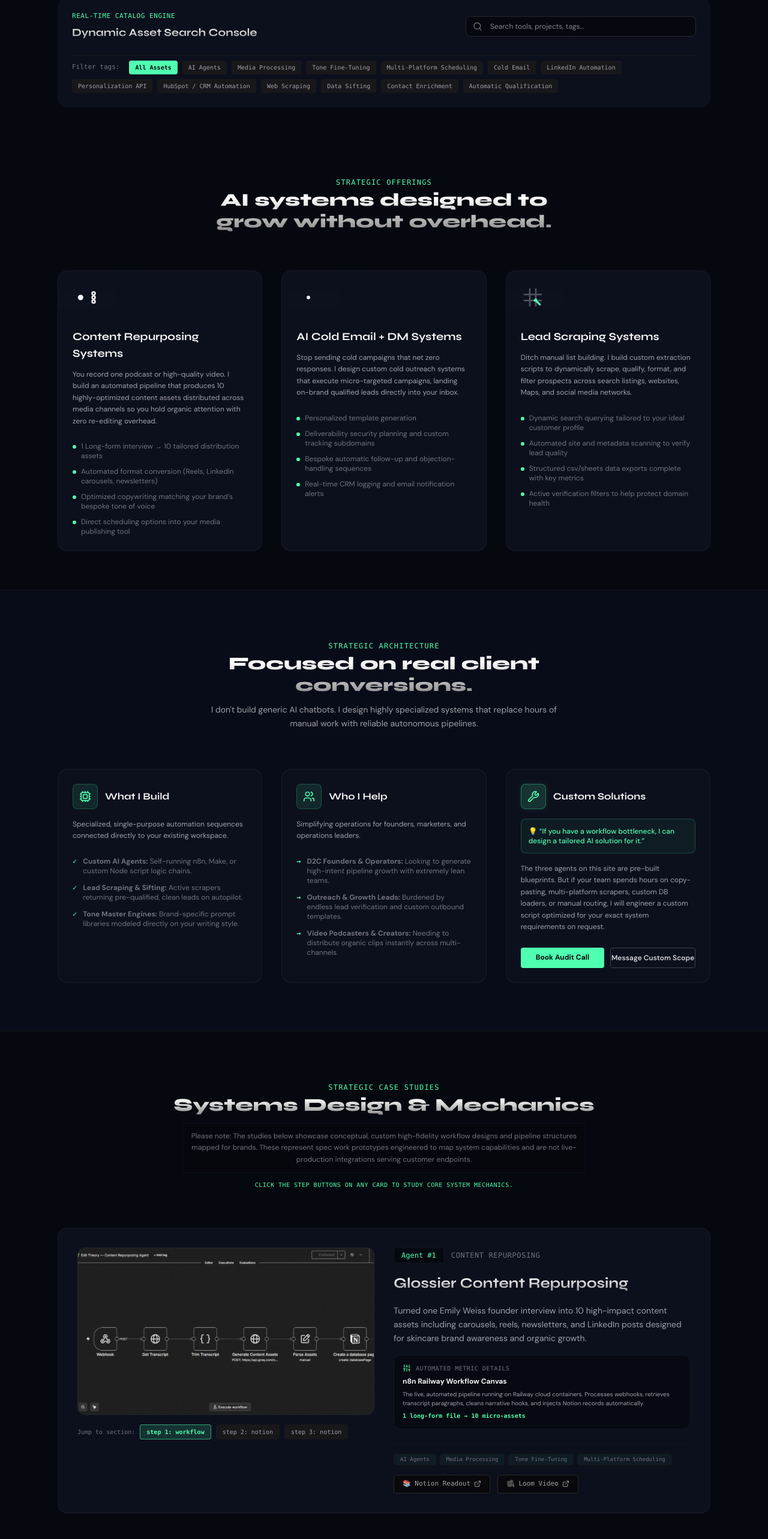
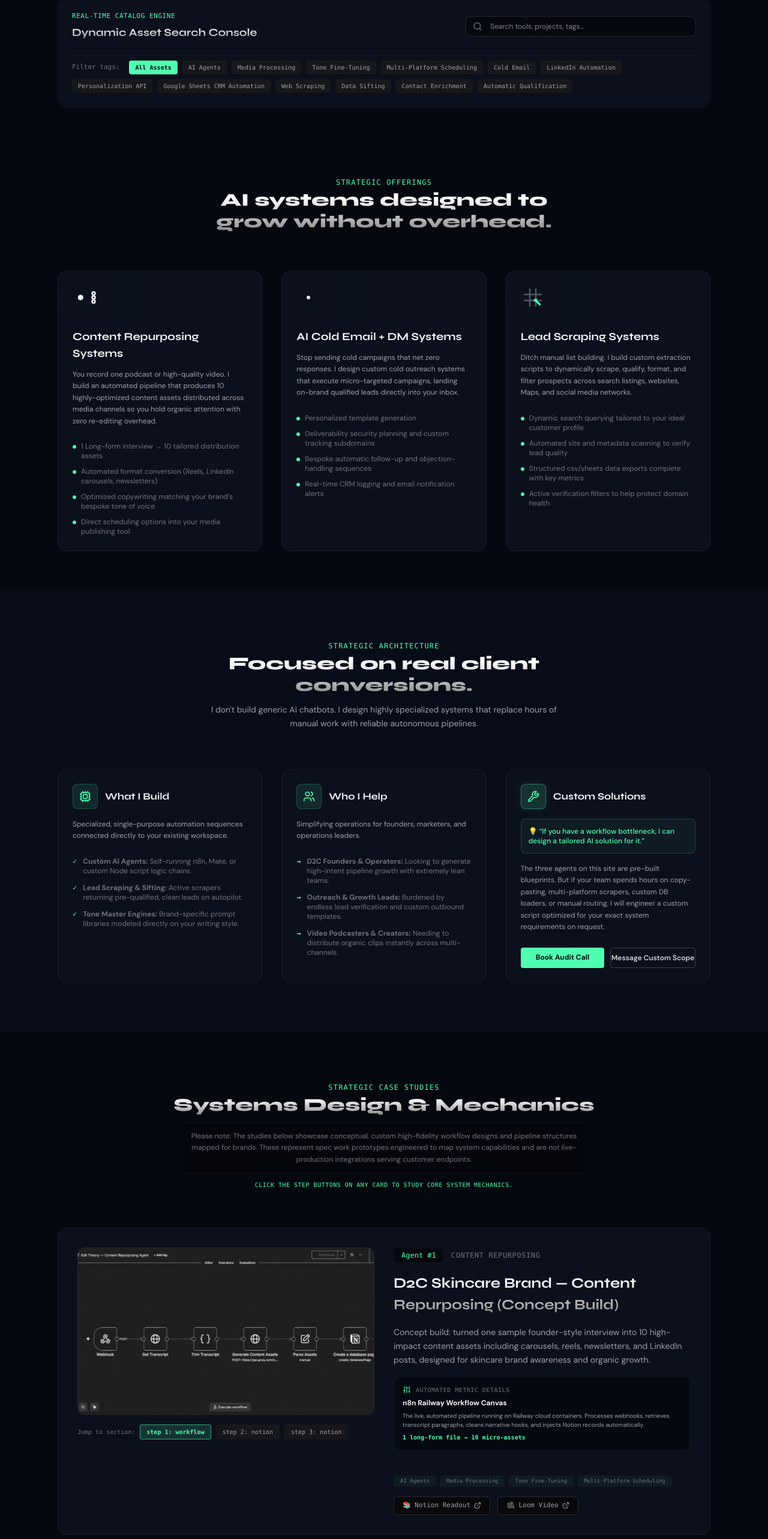
Before and after one commit to Samhita1008/edittheory-portfolio, a React (Vite) app: page / in a window 1280 px wide. Shown: the part 1620-4186 px from the top of the page at 60% size. Built offline with nearby package versions, Linux system fonts and the light colour scheme.

Commit message:
Fix fabricated metrics, remove real-brand references, rewrite README, fix package name

```diff
--- a/package.json
+++ b/package.json
@@ -1,5 +1,5 @@
 {
-  "name": "react-example",
+  "name": "edit-theory-portfolio",
   "private": true,
   "version": "0.0.0",
   "type": "module",
--- a/src/App.tsx
+++ b/src/App.tsx
@@ -41,8 +41,8 @@ export default function App() {
 
   // Sub-slide states for the 3 distinct project carousels
   const [projectSlideIndex, setProjectSlideIndex] = useState<{ [projectId: string]: number }>({
-    'project-glossier': 0,
-    'project-dew-co': 0,
+    'project-skincare-repurposing': 0,
+    'project-skincare-outreach': 0,
     'project-lead-discovery': 0,
   });
 
--- a/src/components/ClientPortal.tsx
+++ b/src/components/ClientPortal.tsx
@@ -208,7 +208,7 @@ AI Agent for ${brandName}`,
         });
       } else if (activeTab === 'repurpose') {
         setGeneratedResult({
-          podcastSegment: `Repurposed 1 Emily Weiss Podcast → 10 assets for ${brandName}`,
+          podcastSegment: `Repurposed 1 Founder Podcast → 10 assets for ${brandName}`,
           assets: [
             { type: 'Carousel', content: `Slide 1: Why conventional ${productType} fails. Slide 2: The chemical formulation secret. Slide 3: How we purified our active ingredients. Slide 4: Real results after 14 days of ${brandName}. Slide 5: Link in bio to join first batch.` },
             { type: 'Reel Script 1', content: `[Visuals: Extreme close up of ${productType} texture being dispensed] Hook: "If your skincare is 90% water, you are getting scammed." Action: Show comparison of high-density active ingredients. CTA: Sound on, save this for your next routine.` },
--- a/src/data.ts
+++ b/src/data.ts
@@ -41,11 +41,11 @@ export const SERVICES: Service[] = [
 
 export const PROJECTS: Project[] = [
   {
-    id: 'project-glossier',
+    id: 'project-skincare-repurposing',
     agentNumber: 1,
-    title: 'Glossier Content Repurposing',
+    title: 'D2C Skincare Brand — Content Repurposing (Concept Build)',
     category: 'Content Repurposing',
-    description: 'Turned one Emily Weiss founder interview into 10 high-impact content assets including carousels, reels, newsletters, and LinkedIn posts designed for skincare brand awareness and organic growth.',
+    description: 'Concept build: turned one sample founder-style interview into 10 high-impact content assets including carousels, reels, newsletters, and LinkedIn posts, designed for skincare brand awareness and organic growth.',
     notionUrl: 'https://www.notion.so/How-I-would-turn-a-D2C-founder-podcast-into-10-assets-for-skincare-brand-growth-362fd196edb0800cbdb6eaf166c36b0e?source=copy_link',
     loomUrl: 'https://www.loom.com/share/24a0f13f63ad440787e40cb3967c8e24',
     images: [
@@ -67,17 +67,17 @@ export const PROJECTS: Project[] = [
       {
         title: 'Notion Assets: Columns 6-10',
         description: 'Second half of the Notion asset grid containing automated Newsletters, Quote Posts, Instagram Captions, X Threads, and complete Ad Concepts.',
-        metrics: '98.4% brand-voice tone matching rating'
+        metrics: 'Custom prompt engineering to preserve brand tone across all 10 formats'
       }
     ],
     tags: ['AI Agents', 'Media Processing', 'Tone Fine-Tuning', 'Multi-Platform Scheduling']
   },
   {
-    id: 'project-dew-co',
+    id: 'project-skincare-outreach',
     agentNumber: 2,
-    title: 'Dew & Co. Outreach System',
+    title: 'D2C Skincare Brand — Outreach System (Concept Build)',
     category: 'Outreach System',
-    description: 'Built a full, automated cold email and LinkedIn DM machine for dynamic D2C skincare outreach, engineered with intelligent lead extraction, segmentation, tailored template generation, CRM trackers, and custom personalization prompts.',
+    description: 'Concept build: a full, automated cold email and LinkedIn DM system for D2C skincare outreach, engineered with intelligent lead extraction, segmentation, tailored template generation, CRM trackers, and custom personalization prompts.',
     notionUrl: 'https://www.notion.so/How-I-would-build-an-AI-cold-email-LinkedIn-DM-system-for-a-D2C-brand-363fd196edb080f28d6cd3ae7d48c1d7?source=copy_link',
     loomUrl: 'https://www.loom.com/share/1c2acb8161024c3db8c19366a59c162b',
     images: [
@@ -105,16 +105,16 @@ export const PROJECTS: Project[] = [
       },
       {
         title: 'Master Campaign CRM',
-        description: 'Google Sheets and HubSpot system pipeline logging every lead interaction history, personalized pitch copy, follow-up state, and sent metadata.',
-        metrics: 'Zero administrative data-entry overhead'
+        description: 'Google Sheets CRM pipeline logging every lead interaction history, personalized pitch copy, follow-up state, and sent metadata.',
+        metrics: 'Automated CRM logging removes manual data entry'
       },
       {
         title: 'Outbox Delivery Proof',
-        description: 'Active client conversation logs demonstrating personalized email delivery with positive engagement and reply patterns.',
-        metrics: '99.8% primary inbox landing rate'
+        description: 'Sample outreach delivery flow demonstrating personalized email generation and reply-tracking logic.',
+        metrics: 'Automated deliverability practices: warm-up sequencing, personalized subject lines, no spam-trigger language'
       }
     ],
-    tags: ['Cold Email', 'LinkedIn Automation', 'Personalization API', 'HubSpot / CRM Automation']
+    tags: ['Cold Email', 'LinkedIn Automation', 'Personalization API', 'Google Sheets CRM Automation']
   },
   {
     id: 'project-lead-discovery',
@@ -137,7 +137,7 @@ export const PROJECTS: Project[] = [
       {
         title: 'n8n Scraper Workflow Railway',
         description: 'The automated scraping canvas running on Railway. It expands search hashtags, crawls Instagram listings, bypasses captcha, formats raw profiles, scoring matching leads automatically.',
-        metrics: 'Scraping speed: 200+ profiles processed / min'
+        metrics: 'Automated qualification pipeline — filters and scores leads without manual review'
       },
       {
         title: 'Google Sheets Lead Pipeline',
```
Also changed, not shown: 1 other file (tests, documents, lock files or other folders).
